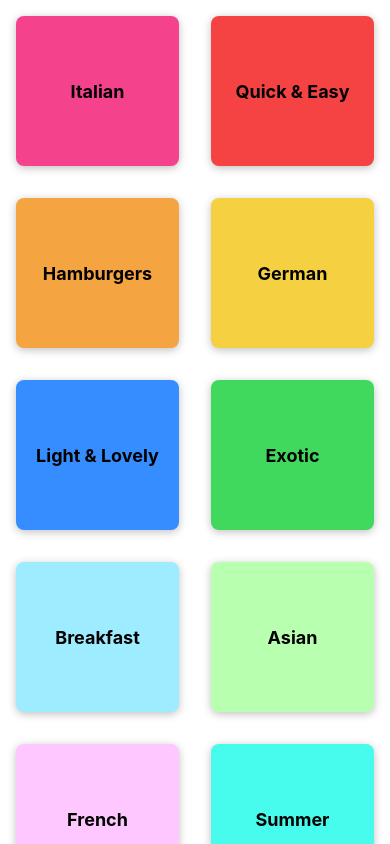
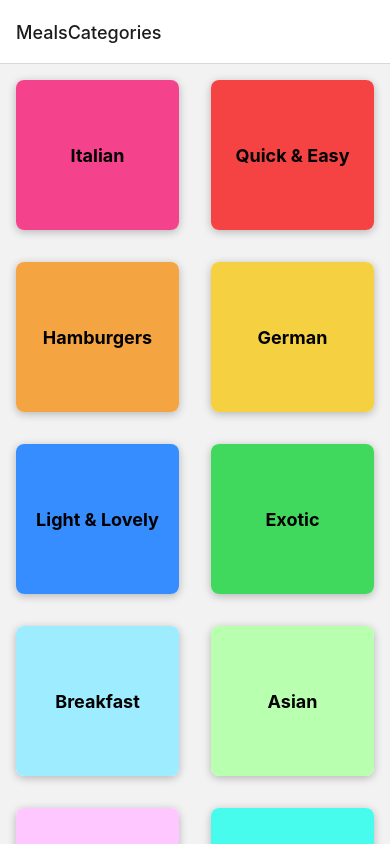
Before and after one commit to Alan114/Meals-app-v2, a React Native app: screen /MealsCategories in a window 390 px wide. Built offline with nearby package versions, Linux system fonts and the light colour scheme.

Commit message:
Installing and using React navigation native and React navigation native stack

```diff
--- a/App.js
+++ b/App.js
@@ -1,22 +1,27 @@
+import { NavigationContainer } from "@react-navigation/native";
+import { createNativeStackNavigator } from "@react-navigation/native-stack";
 import { StatusBar } from "expo-status-bar";
 import { StyleSheet, Text, View } from "react-native";
 import CategoriesScreen from "./screens/CategoriesScreen";
 
+const Stack = createNativeStackNavigator();
+
 export default function App() {
   return (
     <>
-      <CategoriesScreen />
-      <StatusBar style="auto" />
+      <StatusBar style="dark" />
+      <NavigationContainer>
+        <Stack.Navigator>
+          <Stack.Screen
+            name="MealsCategories"
+            component={CategoriesScreen}
+          ></Stack.Screen>
+        </Stack.Navigator>
+      </NavigationContainer>
     </>
   );
 }
 
 const styles = StyleSheet.create({
-  container: {
-    flex: 1,
-    marginTop: 25,
-    backgroundColor: "#fff",
-    alignItems: "center",
-    justifyContent: "center",
-  },
+  container: {},
 });
--- a/app.json
+++ b/app.json
@@ -5,6 +5,7 @@
     "version": "1.0.0",
     "orientation": "portrait",
     "icon": "./assets/icon.png",
+    "backgroundColor": "#24180f",
     "splash": {
       "image": "./assets/splash.png",
       "resizeMode": "contain",
@@ -13,9 +14,7 @@
     "updates": {
       "fallbackToCacheTimeout": 0
     },
-    "assetBundlePatterns": [
-      "**/*"
-    ],
+    "assetBundlePatterns": ["**/*"],
     "ios": {
       "supportsTablet": true
     },
--- a/components/CategoryGridTile.js
+++ b/components/CategoryGridTile.js
@@ -3,7 +3,7 @@
 
 const CategoryGridTile = ({ title, color }) => {
   return (
-    <View style={[styles.gridItem, { backgroundColor: color }]}>
+    <View style={styles.gridItem}>
       <Pressable
         android_ripple={{ color: "#ccc" }}
         style={({ pressed }) => [
@@ -11,7 +11,7 @@
           pressed ? styles.buttonPressed : null,
         ]}
       >
-        <View style={styles.innerContainer}>
+        <View style={[styles.innerContainer, { backgroundColor: color }]}>
           <Text style={styles.title}>{title}</Text>
         </View>
       </Pressable>
@@ -44,6 +44,7 @@
   innerContainer: {
     flex: 1,
     padding: 16,
+    borderRadius: 8,
     justifyContent: "center",
     alignItems: "center",
   },
--- a/package.json
+++ b/package.json
@@ -10,11 +10,15 @@
     "eject": "expo eject"
   },
   "dependencies": {
+    "@react-navigation/native": "^6.0.11",
+    "@react-navigation/native-stack": "^6.7.0",
     "expo": "~44.0.0",
     "expo-status-bar": "~1.2.0",
     "react": "17.0.1",
     "react-dom": "17.0.1",
     "react-native": "0.64.3",
+    "react-native-safe-area-context": "3.3.2",
+    "react-native-screens": "~3.10.1",
     "react-native-web": "0.17.1"
   },
   "devDependencies": {
```
Also changed, not shown: 1 other file (tests, documents, lock files or other folders).
